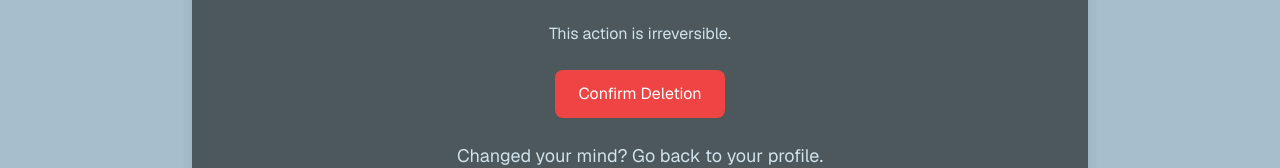
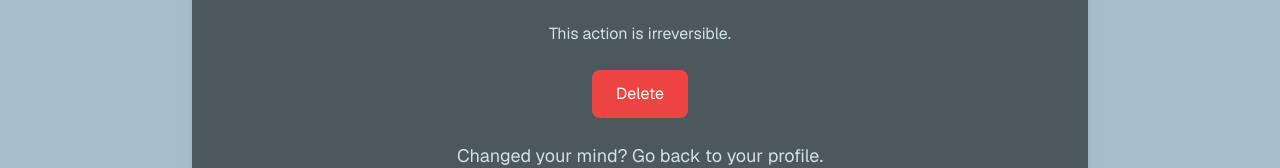
Before and after one commit to MohammedG91/week-12-assignment, a Next.js app: page /profile/1/delete in a window 1280 px wide. Shown: the part 238-406 px from the top of the page. Built offline with nearby package versions, Linux system fonts and the light colour scheme; no server answers.

Commit message:
small styling change

```diff
--- a/src/app/profile/[id]/delete/page.js
+++ b/src/app/profile/[id]/delete/page.js
@@ -33,7 +33,7 @@ export default async function DeleteUser({ params }) {
             type="submit"
             className="bg-red-500 text-white px-6 py-3 rounded-lg hover:bg-red-700 hover:scale-105 transition duration-300"
           >
-            Confirm Deletion
+            Delete
           </button>
         </form>
 
```
